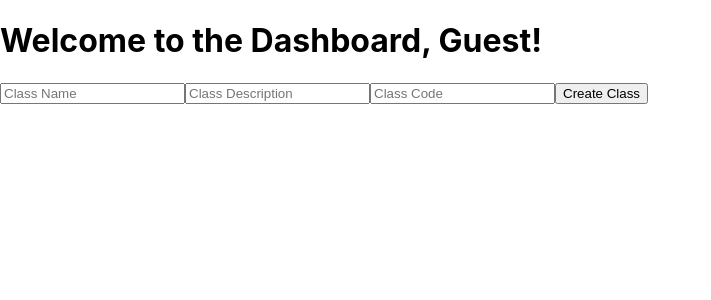
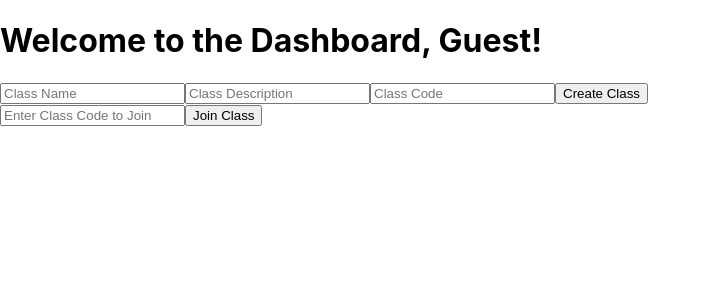
Before and after one commit to sammya24/OfficeHours, a React (Create React App) app in the folder frontend/: page /dashboard in a window 1280 px wide. Shown: the top 300 px of the page, without its empty margins (0-711 px from the left). Built offline with nearby package versions, Linux system fonts and the light colour scheme.

Commit message:
added ability to join classes

```diff
--- a/frontend/src/Components/Dashboard.js
+++ b/frontend/src/Components/Dashboard.js
@@ -1,6 +1,6 @@
 import { auth, db } from "../firebase";
 import { useEffect, useState } from 'react';
-import { collection, addDoc } from 'firebase/firestore';
+import { collection, addDoc, doc, updateDoc, arrayUnion, query, where, getDocs } from 'firebase/firestore'; // Importing doc function
 
 const Dashboard = () => {
     const [userEmail, setUserEmail] = useState(null);
@@ -8,6 +8,7 @@ const Dashboard = () => {
     const [classDescription, setClassDescription] = useState('');
     const [classCode, setClassCode] = useState('');
     const [instructorId, setInstructorId] = useState('');
+    const [joinClassCode, setJoinClassCode] = useState('');
 
     useEffect(() => {
         // Fetch the currently logged-in user's ID
@@ -22,7 +23,7 @@ const Dashboard = () => {
         fetchUserId();
     }, []);
 
-    const handleFormSubmit = async (e) => {
+    const handleCreateClassSubmit = async (e) => {
         e.preventDefault();
 
         try {
@@ -33,7 +34,8 @@ const Dashboard = () => {
                 classDescription: classDescription,
                 createdBy: userEmail,
                 classCode: classCode, // Use the user-defined class code
-                instructors: [instructorId] // Add the user as an instructor
+                instructors: [instructorId], // Add the user as an instructor
+                students: [] // Initialize an empty array for students
             });
 
             // Reset input fields after successful submission
@@ -47,15 +49,56 @@ const Dashboard = () => {
         }
     };
 
+    const handleJoinClassSubmit = async (e) => {
+        e.preventDefault();
+
+        try {
+            // Query the classes collection to find the document with the matching class code
+            const q = query(collection(db, 'classes'), where("classCode", "==", joinClassCode));
+            const querySnapshot = await getDocs(q);
+
+            if (!querySnapshot.empty) {
+                querySnapshot.forEach(async (classDoc) => {
+                    const classData = classDoc.data();
+
+                    // Update user document with the class joined
+                    const userRef = doc(db, 'users', auth.currentUser.uid);
+                    await updateDoc(userRef, {
+                        classes: arrayUnion(classDoc.id)
+                    });
+
+                    // Update class document with the student joined
+                    await updateDoc(classDoc.ref, {
+                        students: arrayUnion(auth.currentUser.uid)
+                    });
+
+                    alert('You have successfully joined the class!');
+                });
+            } else {
+                alert('Class not found. Please check the code and try again.');
+            }
+
+            setJoinClassCode('');
+        } catch (error) {
+            console.error('Error joining class:', error);
+            alert('Failed to join class. Please try again.');
+        }
+    };
+
+
     return (
         <>
         <div>
             <h1>Welcome to the Dashboard, {userEmail || 'Guest'}!</h1>
-            <form onSubmit={handleFormSubmit}>
+            <form onSubmit={handleCreateClassSubmit}>
                 <input type="text" placeholder="Class Name" value={className} onChange={(e) => setClassName(e.target.value)} />
                 <input type="text" placeholder="Class Description" value={classDescription} onChange={(e) => setClassDescription(e.target.value)} />
                 <input type="text" placeholder="Class Code" value={classCode} onChange={(e) => setClassCode(e.target.value)} />
                 <button type="submit">Create Class</button>
+            </form>
+            <form onSubmit={handleJoinClassSubmit}>
+                <input type="text" placeholder="Enter Class Code to Join" value={joinClassCode} onChange={(e) => setJoinClassCode(e.target.value)} />
+                <button type="submit">Join Class</button>
             </form>
         </div>
         </>
```
